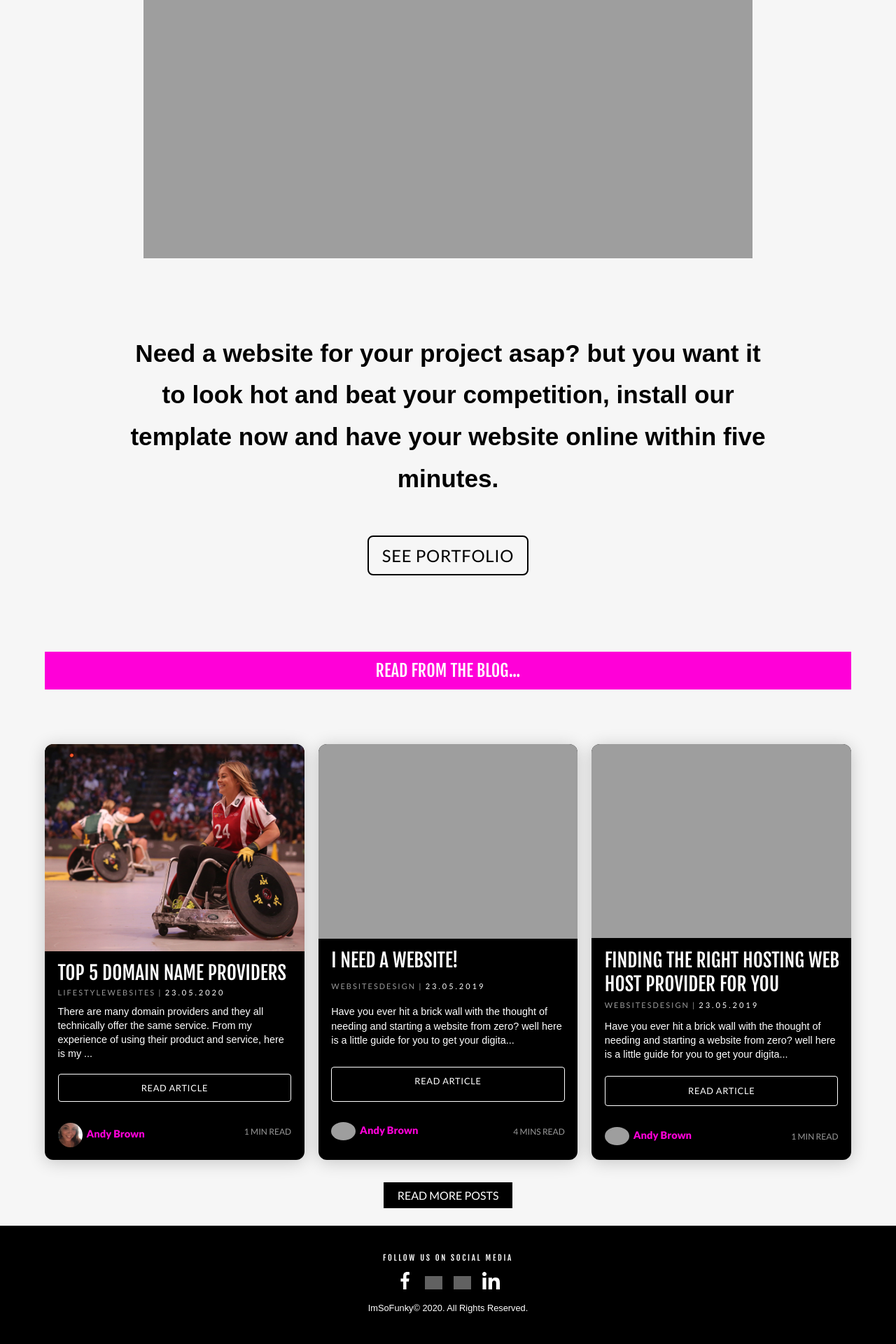
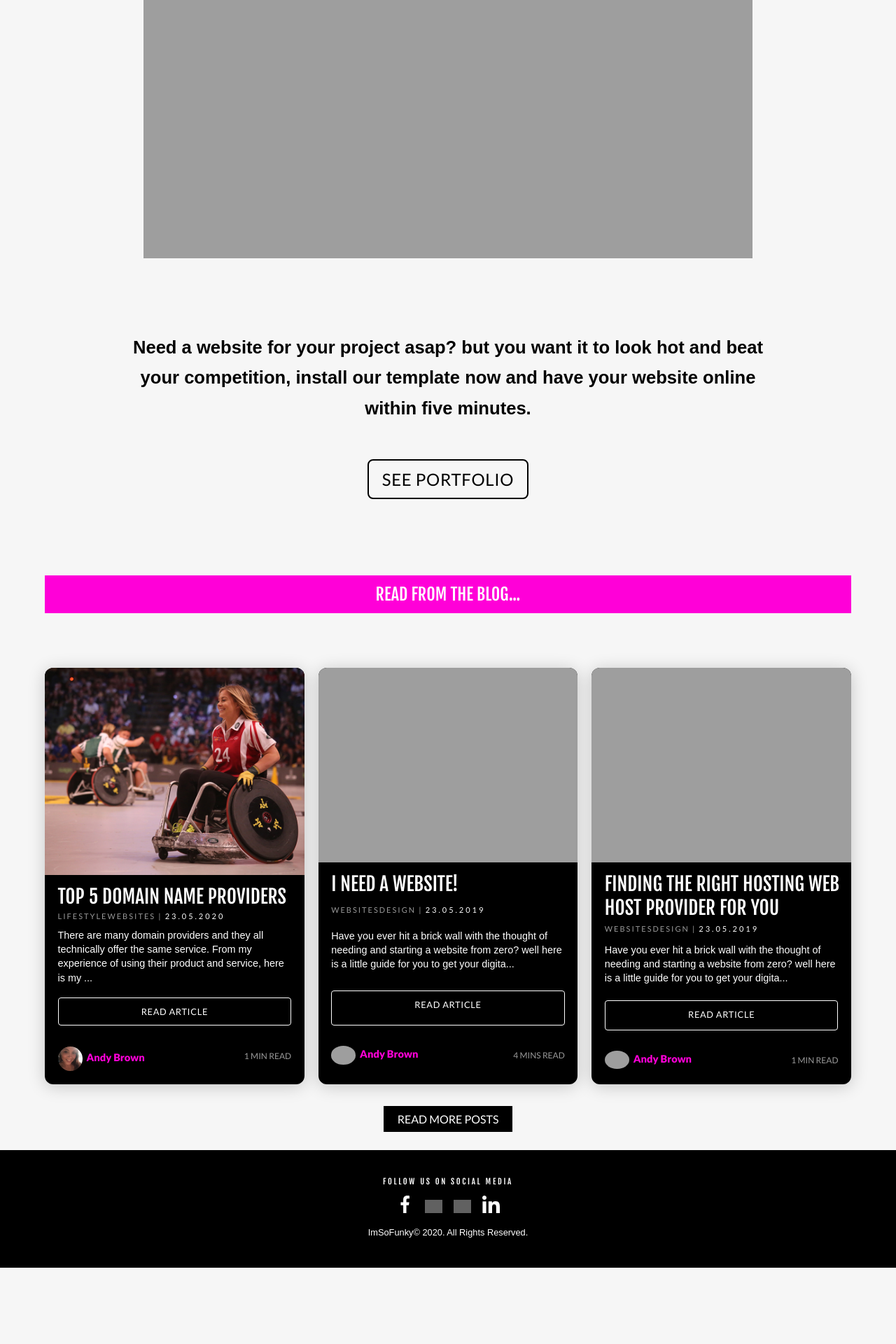
Before and after one commit to dev-folder/dev-isf, a Jekyll site: the page built from index.html, in a window 1280 px wide. Shown: the part 1286-3206 px from the top of the page at 70% size. Built offline with Jekyll 4.4.1, drawn with Linux system fonts in a browser that asks for light colours; the list of posts is cut into pages by our own code; after the commit the page ends 3097 px from its top, so only the background shows below that.

Commit message:
changed some size issues

```diff
--- a/_config.yml
+++ b/_config.yml
@@ -3,8 +3,8 @@ author: Andy Brown
 title: ImSoFunky
 description: 'ImSoFunky is a web design company specialising in providing services for the music industry.'
 markdown: kramdown
-url: 'https://dev-folder.github.io/dev-isf/'
-baseurl: ""
+url: 'https://dev-folder.github.io/'
+baseurl: "dev-isf"
 permalink: /blog/:categories/:title/
 exclude: ['README.md']
 future: true
--- a/assets/css/style.css
+++ b/assets/css/style.css
@@ -18,7 +18,7 @@ button:hover{background-color: #ff00d8; border:1pt solid #ff00d8; color: inherit
 
 /*-------------- Site CODE --------------*/
 
-.header-main{background: #ff00d8; background: -moz-linear-gradient(top, #ff00d8 0%, #0060ff 100%); background: -webkit-linear-gradient(top, #ff00d8 0%,#0060ff 100%); background: linear-gradient(to bottom, #ff00d8 0%,#0060ff 100%); filter: progid:DXImageTransform.Microsoft.gradient( startColorstr='#ff00d8', endColorstr='#0060ff',GradientType=0 );background-size: cover; background-repeat: no-repeat; height: 100vh; width: 100%; padding:0; color: #fff; position: relative; display: grid; grid-template-columns: 1fr 10%; grid-template-rows: 15% 1fr; align-items: center; justify-items: center;}
+.header-main{background: #ff00d8; background: -moz-linear-gradient(top, #ff00d8 0%, #0060ff 100%); background: -webkit-linear-gradient(top, #ff00d8 0%,#0060ff 100%); background: linear-gradient(to bottom, #ff00d8 0%,#0060ff 100%); filter: progid:DXImageTransform.Microsoft.gradient( startColorstr='#ff00d8', endColorstr='#0060ff',GradientType=0 );background-size: cover; background-repeat: no-repeat; height: 100vh; width: 100%; padding:0; color: #fff; position: relative; display: grid; grid-template-columns: 1fr 20%; grid-template-rows: 15% 1fr; align-items: center; justify-items: center;}
 
 .header-page{background: #d302b4; height: auto; width: 100%; padding:0; color: #fff; position: relative; display: grid; grid-template-columns: 1fr 10%; vertical-align: middle; align-items: center; justify-items: center;}
 .header-page #roundButton{margin:10% 0 !important; vertical-align: middle;}
@@ -38,11 +38,9 @@ header .logo img{width:100%; height:auto;}
     #Slidenav li svg, #Slidenav li svg a{width: 50px; margin: 0 auto;}
     #Slidenav.show { transform: translate3d(0vw, 0,0);}
 
-.lead-text{width: 100%; display: block; grid-column: 3 span;}
-.lead-text h1{width:80%; margin:15% auto; line-height: 1.6em; font-size:3em; text-transform:capitalize;}
+.lead-text{width: 100%; display: block; grid-column:3 span;}
+.lead-text h1{width:80%; margin:0 auto; line-height: 1.6em; text-transform:capitalize;}
 .lead-text h1 span{width:80%; margin-bottom:2%; line-height: 1.6em; font-size:1.6em; text-transform:capitalize;}
-
-main{}
 
 /* Homepage content section */
 .folio{width: 100%; text-align: center; }
@@ -50,7 +48,7 @@ main{}
 .folio-gallery img{width:100%; height:auto;}
 
 .folio h2{margin:5% 0 2% 0; background:#0060ff; width:auto; display:inline-block; padding:0.5em 0.8em; text-align:center; color: #fff; width:90%; text-transform:capitalize;}
-.folio p{width:90%; margin:10% auto 0 auto; text-align:center; font-size: 2.2em; line-height:1.7em; font-weight:bold;}
+.folio p{width:90%; margin:10% auto 0 auto; text-align:center; font-size: 1.6em; line-height:1.7em; font-weight:bold;}
 .folio img{ width:85%; height:auto; margin:10% auto 0 auto; }
 .button a{background-color: transparent; color: #000; padding: 0.5em 0.8em; margin:5% 0 !important; border-radius: 6pt; border:2pt solid #000; text-transform: uppercase; letter-spacing: 0.5pt; font-weight:normal; font-size:1.5em; text-decoration: none; display:inline-block;}
 .button a:hover{background-color: #000; color:#fff;}
@@ -147,7 +145,6 @@ article content span{  }
 .mailinglist input{display:block;  width:100%; padding:5%; border:none; border-radius: 4pt;}
 .mailinglist .button{color:#fff; margin-top:22px; padding:5%; position:inherit; bottom:0; color:#fff; background-color:#000}
 
-
 /* Archive posts */
 .archive-page{text-align: center; width:90%; margin:0 auto; display: grid; grid-template-columns: 1fr; grid-template-rows: 1fr; grid-column-gap: 10px; grid-row-gap: 0px;}
 .archive-page h2{grid-columns:1/2; color:#fff; background:#ff00d8; width:100%; display:inline-block; padding:0.5em 0.8em; text-align:center;}
@@ -167,7 +164,6 @@ article content span{  }
 .archive-page article .author img{border-radius:50% !important; width: 35px; vertical-align: middle; height: auto; margin-right:4% !important;}
 .archive-page article .read-time{grid-column: 2/3; margin:10%; padding-top:3%; text-align: right; text-transform: uppercase; font-size: 12px; color: #999; font-weight: 500;}
 
-
 .folio-page{width:100%; margin:0 auto; display: grid; grid-template-columns: repeat(1, 1fr); grid-template-rows: repeat(1, 1fr); grid-column-gap: 0; grid-row-gap: 0;}
 
 .folio-page a{position:relative; color: white; display:block; text-align: center;}
@@ -177,15 +173,9 @@ article content span{  }
 .folio-info p { margin:0; font-size:7pt; letter-spacing: 3pt; text-transform: uppercase;}
 .folio-page img{width:100%; height:auto; display: block; border-radius:0;}
 
-
-
 .contact-me{border-top: solid 2pt #ff00d8; border-bottom: solid 2pt #ff00d8; padding:5% 0; margin:7%; text-align:center;}
 .contact-me h3{text-align:center !important; font-size:1.2em; margin:0 0 2% 0;}
 .contact-me a{color:#000; font-weight: bold; line-height: 1.6em; letter-spacing:1pt; margin:0 2%;}
-
-section{ }
-
-aside{ }
 
 footer{ background-color: #000; color:#fff; padding:5% 0; text-align:center; font-weight: 100; }
 footer h2{font-size:0.7em; letter-spacing:2pt;}
@@ -196,6 +186,7 @@ footer img{width: 35px; height: auto; margin: 2% 4%; fill:#fff; filter: invert(1
 
 
 @media (min-width: 900px) {
+    .header-main{grid-template-columns: 1fr 10%;}
     .header-page .logo{width:160px; height:auto; margin:1% 4%; padding:0; display: inline-block; }
     .header-page #roundButton{margin:50% 0 !important; vertical-align: middle;}
 
@@ -233,15 +224,9 @@ footer img{width: 35px; height: auto; margin: 2% 4%; fill:#fff; filter: invert(1
     .folio-page{width:90%; margin:0 auto 5% auto; display: grid; grid-template-columns: repeat(3, 1fr); grid-template-rows: repeat(1, 1fr); grid-column-gap: 10px; grid-row-gap: 10px;}
     .folio-page a{position:relative; text-align: center; color: white; display:block;}
     .folio-page a:hover{filter: opacity(50%);}
+    .folio-page img{height:auto; display: block; border-radius:10pt;}
     .folio-info { position: absolute !important; top: 50%; left: 50%; transform: translate(-50%, -50%); padding:5%; width:auto; background:#000; filter: opacity(70%);}
-    .folio-info h2{ }
     .folio-info p{ margin:5% 0; }
-
-    .folio-page img{height:auto; display: block; border-radius:10pt;}
-
-
-
-
 
     .archive-page{display: grid; grid-template-columns: 1fr 1fr 1fr; grid-auto-rows: auto; grid-column-gap: 10px; grid-row-gap: 10px; text-align: center; width:90%; margin:0 auto;}
     .archive-page h2{ grid-row:1; grid-column: span 3; width:100%; color:#fff; background:#ff00d8; display:inline-block; padding:0.5em 0.8em; margin:2% auto; text-align:center;}
```
Also changed, not shown: 6 other files.
